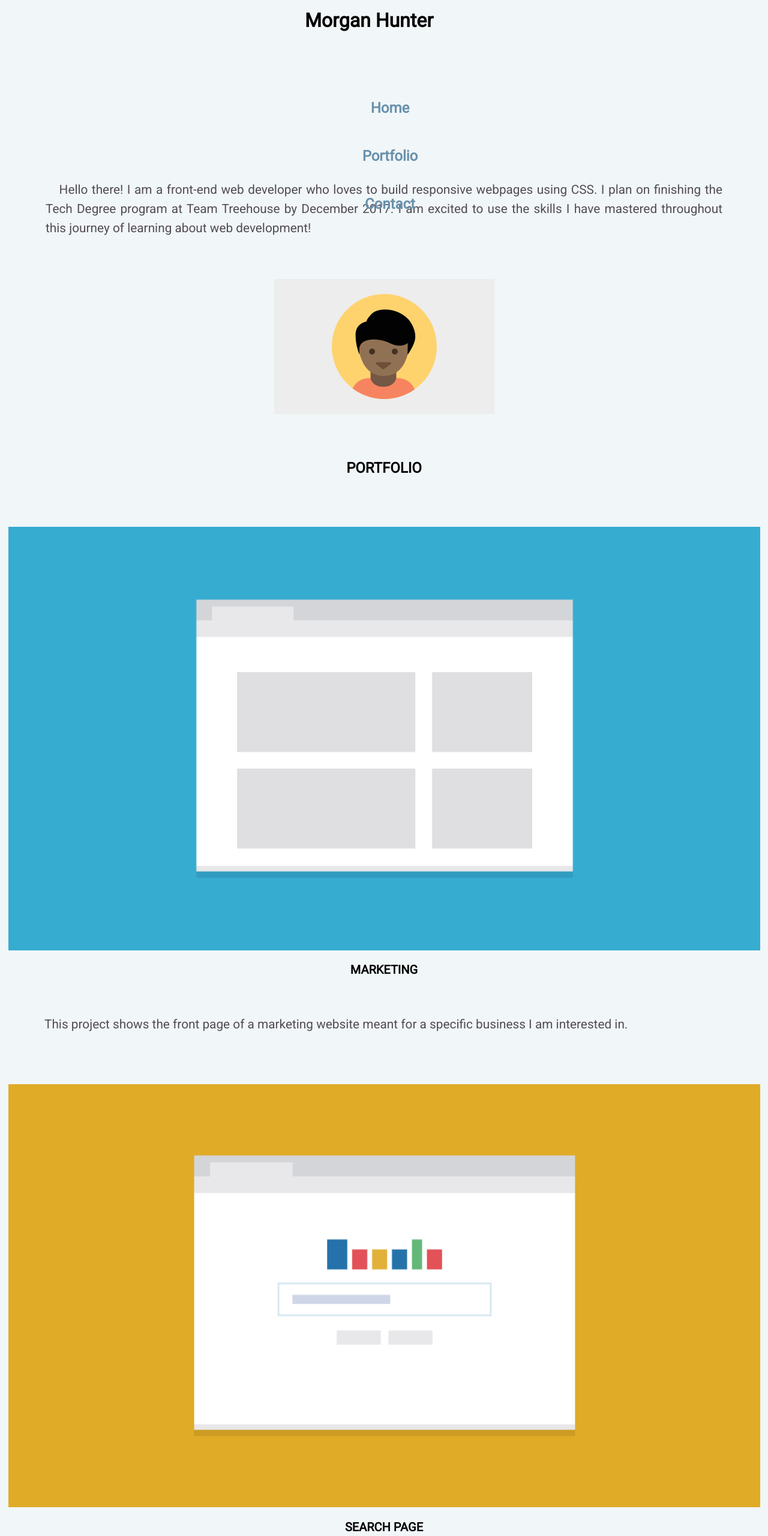
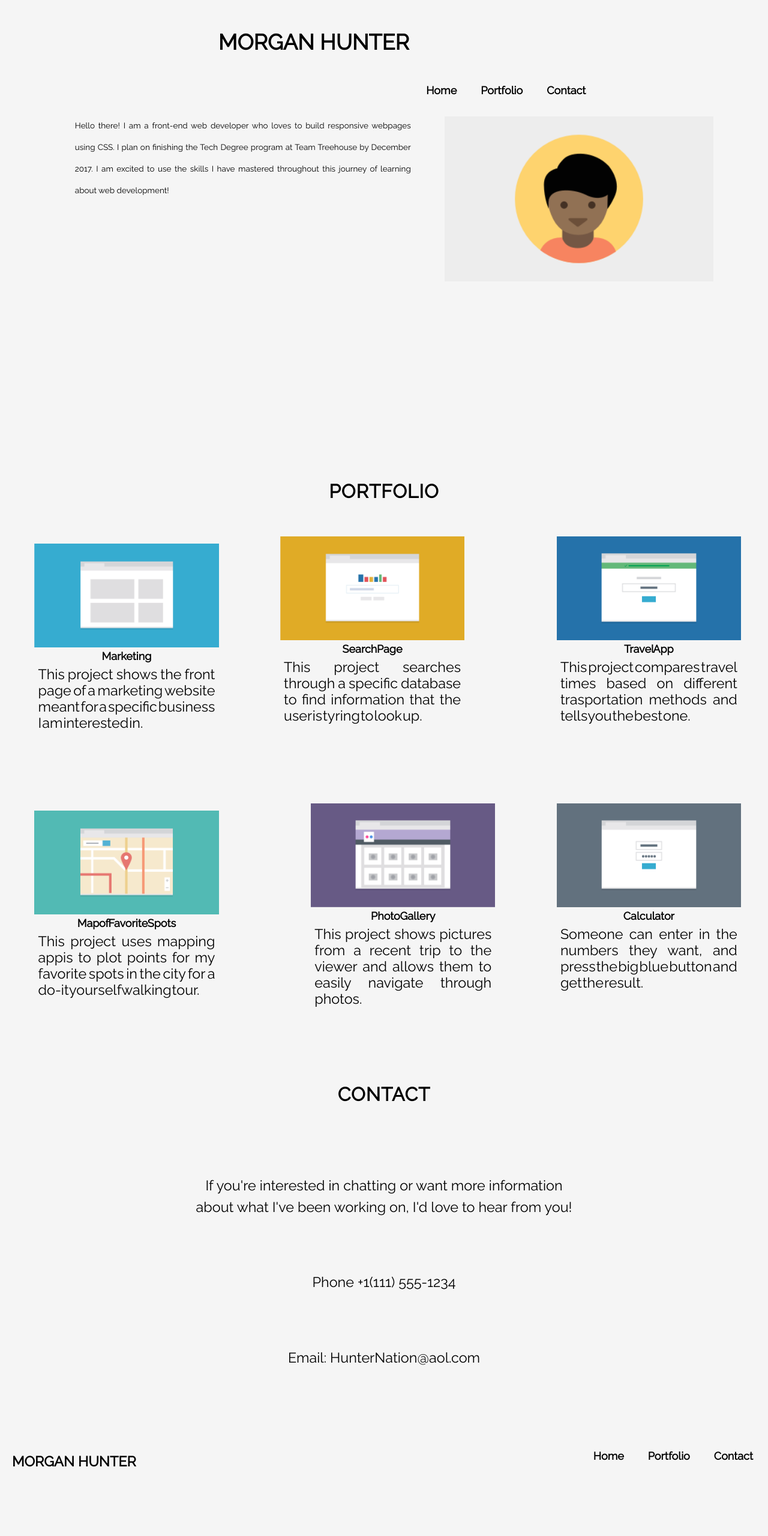
Before and after one commit to MHunter3/Responsive-Layout-Project-2-, a plain HTML site: page index.html in a window 1280 px wide. Shown: the top 2560 px of the page at 60% size. After the commit the page ends 2485 px from the top, so only its background shows below. Drawn offline with Linux system fonts and the light colour scheme.

Commit message:
Changes to Media Queries
Made changes to media queries for mobile first approach

```diff
--- a/CSS/styles.css
+++ b/CSS/styles.css
@@ -1,173 +1,44 @@
-* {
-	font-family: 'Roboto', sans-serif;
-}
-
+@import url('https://fonts.googleapis.com/css?family=Raleway');
 
 * {
-	box-sizing: border-box;
+	margin: 0;
+	padding: 0;
 }
 
 body {
-	background: #F1F6F8;
-	font-family: sans-serif;
-	margin: 0 auto;
+	background-color: #F5F5F5;
+	font-family: 'Raleway', sans-serif;
+	font-size: 18px;
 }
 
-p {
-	font-family: 'Roboto', sans-serif;
-	color: #524C56;
-	font-size: 160%;
-	line-height: 155%;
-	padding: 3%;
-	text-indent: 2%;
-	text-align: justify;
+h1  {
+	text-transform: uppercase;
 }
-
 
 h2 {
 	text-align: center;
-	font-weight: bold;
-}
-h3 {
 	font-size: 175%;
-	line-height: 155%;
-	font-weight: bold;
-	color: #523c56;
-	text-align: center;
 	text-transform: uppercase;
-	padding: 0;
+	letter-spacing: 1px;
 }
 
 h4 {
 	text-align: center;
-	font-weight: bold;
-	text-transform: uppercase;
-	font-size: 125%;
-	line-height: 100%
 }
 
-a {
-	color: #524c56;
-	text-decoration: none;
-	font-weight: bold;
-}
-
-a:hover {
-	color: #c3d7Df;
+p {
+	padding: 2%;
+	text-align: justify;
 }
 
 img {
-	display: block;
-	margin: 0 auto;
 	max-width: 100%;
 	height: auto;
-	width: auto;
-	margin-bottom: -4px;
 }
 
 #wrapper {
-	max-width: 1200px;
 	margin: 0 auto;
-}
-
-#banner-wrapper {
-	max-width: 1200px;
-	margin: 0 auto;
-	padding: 0 0 3% 0;
-}
-
-header {
-	width: 100%;
-	height: 100px;
-	top: 0;
-	left: 0;
-}
-
-.name {
-	margin: 20px;
-	float: left;
-	width: 200px;
-	height: 60px;
-	display: inline-block;
-}
-
-/*--Start Nav--*/
-
-nav {
-	float: right;
-	padding: 25px 20px 0px 0px;
-}
-
-
-ul {
-	list-style: none;
-}
-
-nav ul li {
-	font-size: 150%;
-	display: inline-block;
-	float: left;
-	padding: 10px;
-}
-
-nav ul li a {
-	color:#6991AC;
-}
-
-.current {
-	color: #3f5767;
-}
-
-a:hover {
-	color: #A5BDCD;
-}
-
-
-/*---End Nav ---*/
-
-.slider img {
-	width: 100%;
-	max-width: 1200px;
-	margin: 0 auto;
-}
-
-.one-third {
-	width: 33.3333333%;
-	float: left;
-	text-align: center;
-	text-align: justify;
-}
-
-
-.icon-wrap i {
-	text-align: center;
-	color: #F0F0F0;
-	font-size: 450%;
-	padding: 20%;
-}
-
-.left-col {
-	float: left;
-	margin: 0 auto;
-	width: 60%;
-	height: auto;
-	padding: 1%;
-}
-
-.sidebar {
-	float: right;
-	margin: 0 auto;
-	width: 32%;
-	height: auto;
-	padding: 1%;
-}
-
-
-.one-third-padding {
-	width: 29%;
-	float: left;
-	margin: 2% 2%;
-	text-align: justify;
+	max-width: 1120px;
 }
 
 .clearfix-padding {
@@ -175,93 +46,208 @@ a:hover {
 	padding: 2%;
 }
 
-/*---Footer---*/
+/*Header and Nav*/
+header {
+	width: 97%;
+	padding-top: 30px;
+	min-height: 70px;
+}
 
-#contact p {
+.name {
+	float: left;
+	margin: -2px;
+	padding: 1%;
+
+}
+
+header nav,
+footer nav {
+	margin-top: 10px;
+}
+
+
+ul {
+	width: 100%;
+	margin: 0 auto;
+	padding: 0;
+}
+
+ul li {
+	list-style-type: none;
+	display: inline-block;
+	float: right;
+	padding: 20px;
+
+}
+
+ul li a {
+	text-decoration: none;
+	color: #000;
+	font-weight: 700;
+
+}
+
+
+banner-wrapper {
+	max-width: 1020px;
+	margin: 0 auto;
+	padding-bottom: 3%;
+}
+
+.one-third-padding {
+	width: 100%;
+	float: left;
+	margin: 2% 2%;
 	text-align: center;
 }
 
-footer .name {
-	font-size: 150%;
-	display: inline-block;
-	float: left;
-	padding: 10px;
+
+h2 {
+	margin-top: 4%;
 }
 
+#left-col {
+	width: 100%;
+	float: left;
+	left: -250px;
+	padding: 2%;
+	margin: 0 auto;
+	height: auto;
+	text-align: justify;
+	line-height: 36px;
 
+}
 
-/*---Media Queries--*/
+.sidebar img {
+	width: 100%;
+	height: auto;
+	float: right;
+	margin: 4%;
+	padding: 1%;
+	position: relative;
+	top: -40px;
+}
+
+footer {
+	width: 100%;
+	padding-top: 1%;
+	margin: 0;
+	overflow: auto;
+}
+
+footer p {
+	line-height: 36px;
+}
+
+/****Media Queries ****/
+
+@media (min-width: 1024px) {
+
+	.sidebar img {
+		width: 50%;
+		float: right;
+	}
+
+	.left-col p {
+		width: 30%;
+		float: left;
+		text-align: justify;
+		display: flex;
+	}
+
+.one-third-padding {
+	width: 100%;
+}
+
+.container {
+	display: flex;
+	flex-direction: row;
+}
+.container-2 {
+	display: flex;
+	flex-direction: row;
+}
+
+}
 
 @media (min-width: 768px) {
+
 p {
 	font-size: 130%;
-		float: none;
 }
 
 h3 {
 	font-size: 150%;
 }
 
-	header nav,
-	nav li,
+
 .name {
-		height: 80px;
+	text-align: center;
 	position: relative;
-		float: left;
-		text-align: center;
-		width: 100%;
+	margin-right: 100px;
+	left: 275px;
 }
 
-	.name {
-		margin: 15px 0 20px -25px;
+nav ul li a {
+	text-align: center;
+	top: 80px;
+	position: relative;
+	left: -170px;
 }
 
 
-	.one-third {
-		width: 100%;
-		float: none;
+#left-col p {
+	font-size: 75%;
+	width: 50%;
+	margin: 0 0 3% 0;
+	float: left;
+}
 
+.sidebar img {
+	width: 40%;
+	margin: 0;
+	top: -230px;
+}
+
+.col-1 {
+	width: 40%;
+	float: left;
+	margin: 3%;
+	padding: 1%;
+	text-align: justify;
+	font-size: 100%;
+	word-spacing: -5px;
+	display: inline;
+}
+
+.col-2 {
+	width: 40%;
+	float: right;
+	margin: 3%;
+	padding: 1%;
+	text-align: justify;
+	font-size: 100%;
+	word-spacing: -5px;
+	display: inline;
 }
 
 
-	.left-col {
-		width: 100%;
-		padding: 0;
-		float: none;
-	}
 
-	.sidebar {
-		width: 100%;
-		float: none;
-		text-align: center;
-	}
-
-	.one-third-padding {
-		width: 100%;
-		margin: 0;
-		padding: 1%;
-		float: none;
-		text-align: center;
-	}
-
-	.footer-nav {
+footer p {
 	text-align: center;
 	padding-top: 5%;
 }
 
-	.footer-nav li {
-		font-size: 145%;
+footer nav li a {
+	float: right;
+	left: -5px;
+}
 
+footer h1 {
+	font-size: 130%;
+	float: left;
+	padding: 20px;
+	padding-top: 100px;
 }
 
 }
-
-@media (min-width: 1024px){
-
-
-body {
-	width: 100%;
-	margin: 0 auto;
-}
-
-}
--- a/index.html
+++ b/index.html
@@ -5,11 +5,12 @@
     <meta name="viewport" content="width=device-width, initial-scale=1">
     <title>Responsive Layout Project</title>
     <link rel="stylesheet" type="text/css" href="css/styles.css">
-   <link href="https://fonts.googleapis.com/css?family=Roboto" rel="stylesheet">
+    <link rel="stylesheet" type="text/css" href="normalize.css">
+   <link href="https://fonts.googleapis.com/css?family=Raleway" rel="stylesheet">
 
   </head>
   <body>
-
+<!--Start Wrapper-->
 <div id="wrapper">
     <div id="banner-wrapper">
         <header>
@@ -17,9 +18,9 @@
                 <h1 class="name">Morgan Hunter</h1>
               <nav>
                <ul>
+                <li><a href="#Contact">Contact</a></li>
+              	<li><a href="#portfolio">Portfolio</a></li>
                 <li><a href="index.html">Home</a></li>
-              	<li><a href="#portfolio">Portfolio</a></li>
-              	<li><a href="#contact">Contact</a></li>
               </ul>
             </nav>
            </div>
@@ -39,61 +40,86 @@
   </div>
 
 <!--End Left Column and Sidebar-->
+<div class="container">
+  <div class="col-1">
     <div class="clearfix-padding"></div>
             <section class="one-third-padding">
                	<img src="images/portfolio-1.png" alt="first portfolio">
               <h4>Marketing</h4>
               <p>This project shows the front page of a marketing website meant for a specific business I am interested in.</p>
             </section>
+      </div>
 
+
+         <div class="col-2">
           <section class="one-third-padding">
            	<img src="images/portfolio-2.png" alt="second portfolio">
             <h4>Search Page</h4>
             <p>This project searches through a specific database to find information that the user is tyring to look up.</p>
           </section>
+        </div>
 
+         <div class="clearfix-padding"></div>
+         <div class="col-1">
+          <div class="col-3">
           <section class="one-third-padding">
            	<img  src="images/portfolio-3.png" alt="third portfolio">
             <h4>Travel App</h4>
             <p>This project compares travel times based on different trasportation methods and tells you the best one.</p>
           </section>
+        </div>
+      </div>
+    </div>
 
          <!--End of top layout-->
 
          <!--Begin bottom layout-->
+  <div class="container-2">
+    <div class="col-2">
       <div class="clearfix-padding"></div>
           <section class="one-third-padding">
                	<img src="images/portfolio-4.png" alt="fourth portfolio">
                 <h4>Map of Favorite Spots</h4>
                 <p>This project uses mapping appis to plot points for my favorite spots in the city for a do-it yourself walking tour.</p>
             </section>
+    </div>
 
+  <div class="clearfix-padding"></div>
+          <div class="col-1">
             <section class="one-third-padding">
                	<img src="images/portfolio-5.png" alt="fifth profolio">
                 <h4>Photo Gallery</h4>
                 <p>This project shows pictures from a recent trip to the viewer and allows them to easily navigate through photos.</p>
             </section>
+        </div>
 
+        <div class="col-2">
+          <div class="col-3">
           <section class="one-third-padding">
              	<img src="images/portfolio-6.png" alt="sixth portfolio">
               <h4>Calculator</h4>
               <p>Someone can enter in the numbers they want, and press the big blue button and get the result.</p>
           </section>
           <div class="clearfix-padding"></div>
+        </div>
+  </div>
+</div>
 
 
  <!--End of both layouts-->
+
   <footer>
-        <h3>Contact</h3>
-        <p>If you're interested in chatting or want more information about what I've been working on, I'd love to hear from you!</p>
+        <h2>Contact</h2>
+         <div class="clearfix-padding"></div>
+        <p>If you're interested in chatting or want more information <br /> about what I've been working on, I'd love to hear from you!</p>
         <p>Phone +1(111) 555-1234</p>
         <p>Email: HunterNation@aol.com</p>
-      <p class="name">Morgan Hunter</p>
+      <h1>Morgan Hunter</h1>
    <nav>
      <ul>
+      <li><a href="Contact">Contact</a></li>
+      <li><a href="#portfolio">Portfolio</a></li>
       <li><a href="index.html">Home</a></li>
-      <li><a href="#portfolio">Portfolio</a></li>
-      <li><a href="#contact">Contact</a></li>
     </ul>
   </nav>
 </footer>
```
Also changed, not shown: CSS/normalize.css (added). Lines whose indentation alone changed are shown as unchanged.
